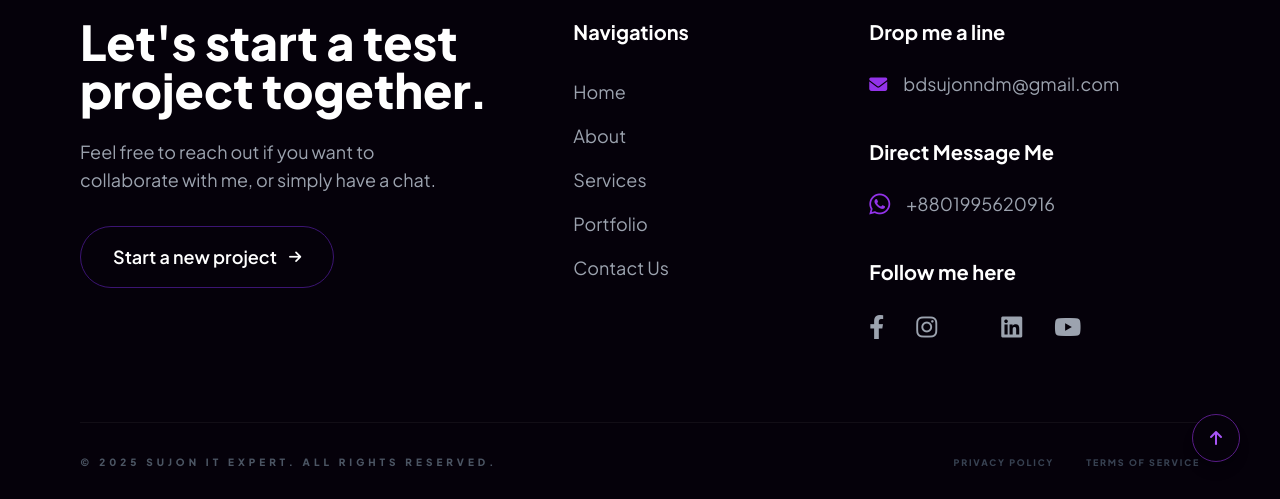
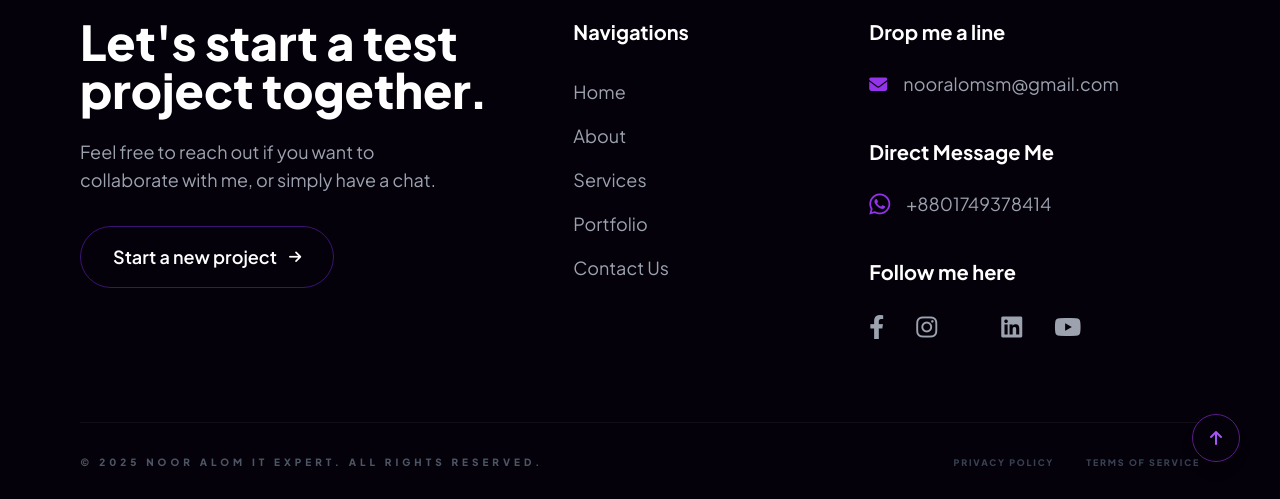
Before and after one commit to allportfoliowebsite-design/nuralom-port, a React (Vite) app: page / in a window 1280 px wide. Shown: the part 8064-8563 px from the top of the page. Built offline with nearby package versions, Linux system fonts and the light colour scheme; a web font is replaced by a local one.

Commit message:
Update Footer.tsx

```diff
--- a/components/Footer.tsx
+++ b/components/Footer.tsx
@@ -30,7 +30,7 @@ const Footer: React.FC = () => {
               Feel free to reach out if you want to collaborate with me, or simply have a chat.
             </p>
             <a
-              href="mailto:bdsujonndm@gmail.com"
+              href="mailto:nooralomsm@gmail.com"
               className="border border-[#3b1472] hover:border-[#7c3aed] hover:bg-purple-600/10 inline-flex items-center gap-3 px-8 py-4 rounded-full font-semibold text-lg transition-all group"
             >
               Start a new project
@@ -56,7 +56,7 @@ const Footer: React.FC = () => {
               <h3 className="text-xl font-bold mb-6">Drop me a line</h3>
               <div className="flex items-center gap-4 text-gray-400 text-lg group">
                 <i className="fas fa-envelope text-purple-600"></i>
-                <a href="mailto:bdsujonndm@gmail.com" className="hover:text-white transition-colors">bdsujonndm@gmail.com</a>
+                <a href="mailto:nooralomsm@gmail.com" className="hover:text-white transition-colors">nooralomsm@gmail.com</a>
               </div>
             </div>
 
@@ -64,7 +64,7 @@ const Footer: React.FC = () => {
               <h3 className="text-xl font-bold mb-6">Direct Message Me</h3>
               <div className="flex items-center gap-4 text-gray-400 text-lg group">
                 <i className="fab fa-whatsapp text-purple-600 text-2xl"></i>
-                <a href="https://wa.me/8801995620916" target="_blank" rel="noopener noreferrer" className="hover:text-white transition-colors">+8801995620916</a>
+                <a href="https://wa.me/8801749378414" target="_blank" rel="noopener noreferrer" className="hover:text-white transition-colors">+8801749378414</a>
               </div>
             </div>
 
@@ -92,7 +92,7 @@ const Footer: React.FC = () => {
         {/* Final Bottom Bar */}
         <div className="pt-8 border-t border-white/5 flex flex-col md:flex-row justify-between items-center gap-4">
           <p className="text-gray-600 text-[10px] font-black uppercase tracking-[0.4em]">
-            &copy; 2025 Sujon It Expert. All Rights Reserved.
+            &copy; 2025 Noor Alom It Expert. All Rights Reserved.
           </p>
           <div className="flex gap-8 text-[9px] font-black uppercase tracking-[0.2em] text-gray-700">
             <a href="#" className="hover:text-yellow-400 transition-all">Privacy Policy</a>
```
